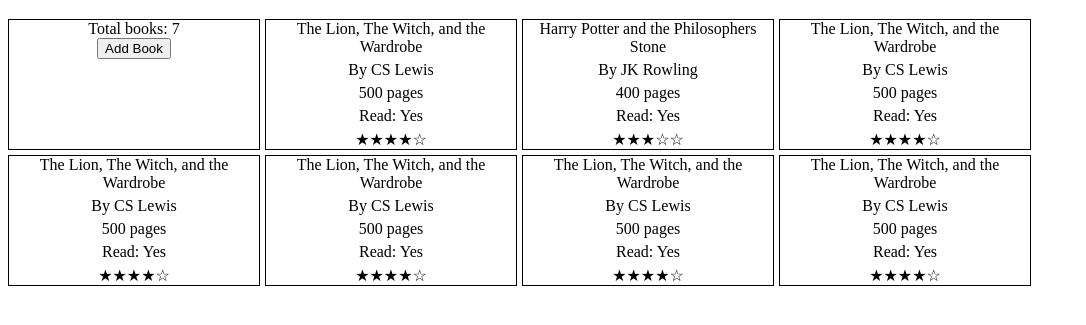
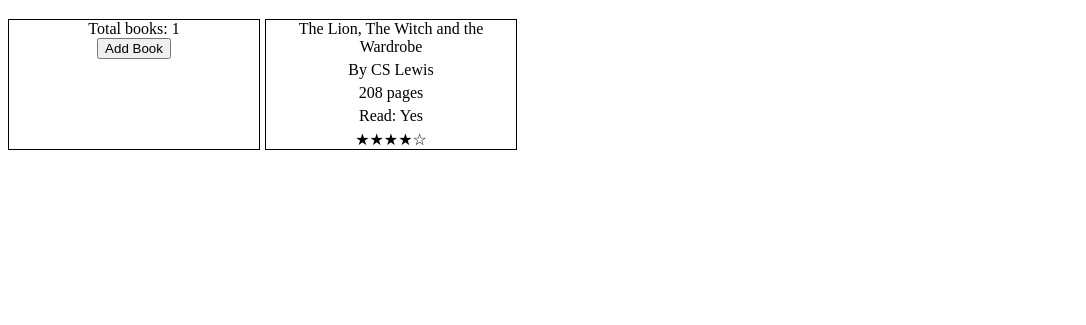
Before and after one commit to MikeCodesSomething/library, a plain HTML site: page index.html in a window 1280 px wide. Shown: the part 61-386 px from the top of the page, without its empty margins (0-1086 px from the left). Drawn offline with Linux system fonts and the light colour scheme.

Commit message:
Fix bug where adding books causes too many to display

```diff
--- a/index.html
+++ b/index.html
@@ -24,7 +24,7 @@
                 <input id="pages" type="number">
                 <label for="read">Read?</label>
                 <input id="read" type="checkbox">
-                <label for="rating">Rating</label>
+                <div>Rating</div>
                 <div class="rating">
                     <input type="radio" name="stars" id="5-star"><label for="5-star"></label>
                     <input type="radio" name="stars" id="4-star"><label for="4-star"></label>
--- a/script.js
+++ b/script.js
@@ -100,9 +100,10 @@ function updateTotalBooks() {
 }
 
 function removeBooks() {
-    bookCards = document.getElementsByClassName("book-card");
-    for(card of bookCards) {
-        card.remove();
+    let bookCards = document.getElementsByClassName("book-card");
+    let numberOfCards = bookCards.length;
+    for(i = numberOfCards-1; i >= 0; i--) {
+        bookCards[i].remove();
     }
 }
 
@@ -115,18 +116,18 @@ function closeOverlay() {
 }
 
 // Example data
-addBookToLibrary("The Lion, The Witch, and the Wardrobe","CS Lewis",500,true,4);
-addBookToLibrary(
-    "Harry Potter and the Philosophers Stone",
-    "JK Rowling",
-    400,
-    true,
-    3);
-addBookToLibrary("The Lion, The Witch, and the Wardrobe","CS Lewis",500,true,4);
-addBookToLibrary("The Lion, The Witch, and the Wardrobe","CS Lewis",500,true,4);
-addBookToLibrary("The Lion, The Witch, and the Wardrobe","CS Lewis",500,true,4);
-addBookToLibrary("The Lion, The Witch, and the Wardrobe","CS Lewis",500,true,4);
-addBookToLibrary("The Lion, The Witch, and the Wardrobe","CS Lewis",500,true,4);
+addBookToLibrary("The Lion, The Witch and the Wardrobe","CS Lewis",208,true,4);
+// addBookToLibrary(
+//     "Harry Potter and the Philosophers Stone",
+//     "JK Rowling",
+//     400,
+//     true,
+//     3);
+// addBookToLibrary("The Lion, The Witch, and the Wardrobe","CS Lewis",500,true,4);
+// addBookToLibrary("The Lion, The Witch, and the Wardrobe","CS Lewis",500,true,4);
+// addBookToLibrary("The Lion, The Witch, and the Wardrobe","CS Lewis",500,true,4);
+// addBookToLibrary("The Lion, The Witch, and the Wardrobe","CS Lewis",500,true,4);
+// addBookToLibrary("The Lion, The Witch, and the Wardrobe","CS Lewis",500,true,4);
 
 
 let addBookButton = document.getElementById("add-book-button");
```
